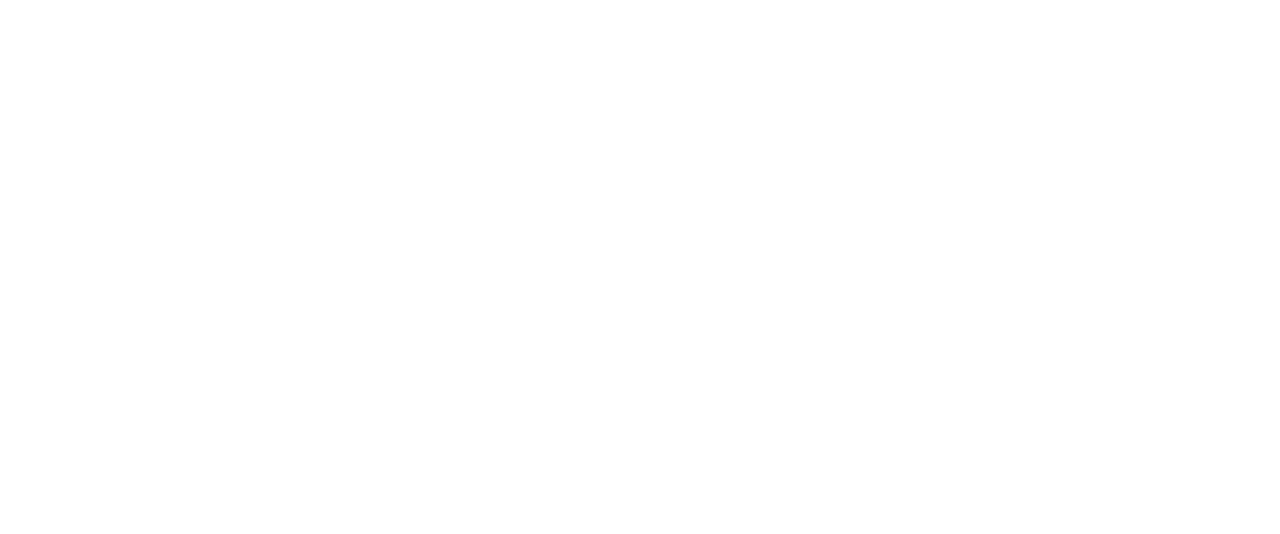
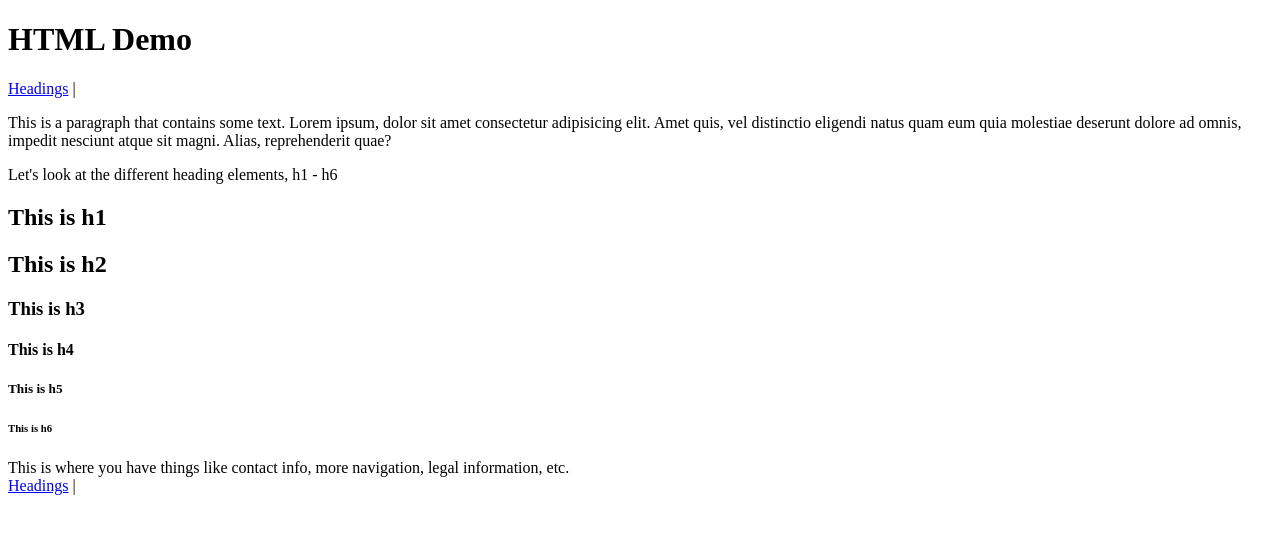
Before and after one commit to olliolliallmond/FED2303-HTML-demo, a plain HTML site: page index.html in a window 1280 px wide. Drawn offline with Linux system fonts and the light colour scheme.

Commit message:
headings, navigation, semantic elements

```diff
--- a/index.html
+++ b/index.html
@@ -8,6 +8,36 @@
   </title>
 </head>
 <body>
+  <header>
+    <h1>HTML Demo</h1>
+    <nav>
+      <a href="#headings">Headings</a> | <a href=""></a>
+    </nav>
+  </header>
 
+  <main>
+    <p>
+      This is a paragraph that contains some text. Lorem ipsum,
+      dolor sit amet consectetur adipisicing elit. Amet quis, vel distinctio
+      eligendi natus quam eum quia molestiae deserunt dolore ad omnis,
+      impedit nesciunt atque sit magni. Alias, reprehenderit quae?
+    </p>
+    <section id="headings" >
+      Let's look at the different heading elements, h1 - h6
+      <h1>This is h1</h1>
+      <h2>This is h2</h2>
+      <h3>This is h3</h3>
+      <h4>This is h4</h4>
+      <h5>This is h5</h5>
+      <h6>This is h6</h6>
+    </section>
+  </main>
+
+  <footer>
+    This is where you have things like contact info, more navigation, legal information, etc.
+    <nav>
+      <a href="#headings">Headings</a> | <a href=""></a>
+    </nav>
+  </footer>
 </body>
 </html>
```
